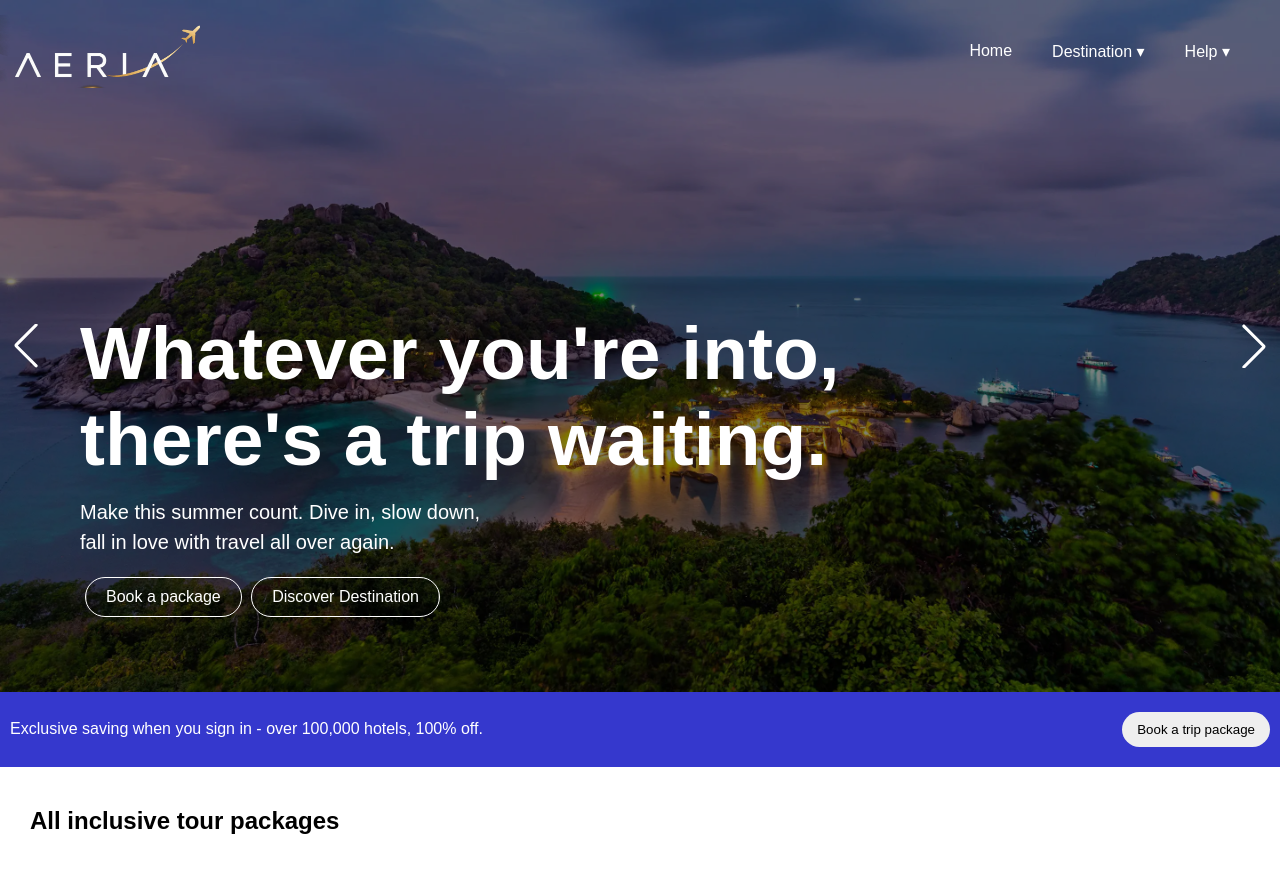
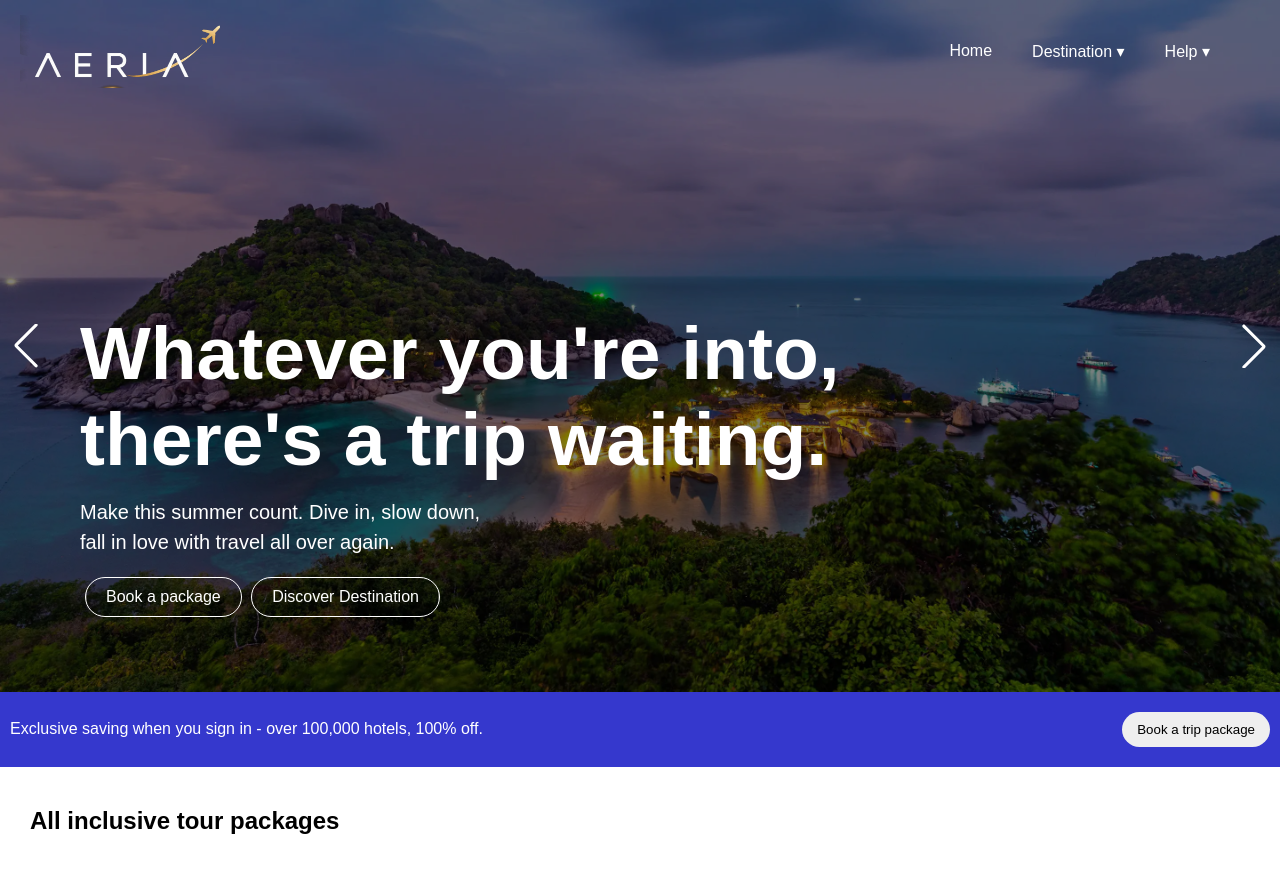
Before and after one commit to Han-Lin-Aung/WebdesignProject, a plain HTML site: page index.html in a window 1280 px wide. Shown: the top 872 px of the page. Drawn offline with nearby package versions, Linux system fonts and the light colour scheme; animation ran at ten frames a second.

Commit message:
update project

```diff
--- a/style/style.css
+++ b/style/style.css
@@ -33,7 +33,7 @@ header {
   display: flex;
   justify-content: space-between;
   align-items: center;
-  padding: 15px 0px;
+  padding: 15px 20px;
   position: fixed;
   background: transparent;
   transition: all 0.6s ease;
```
